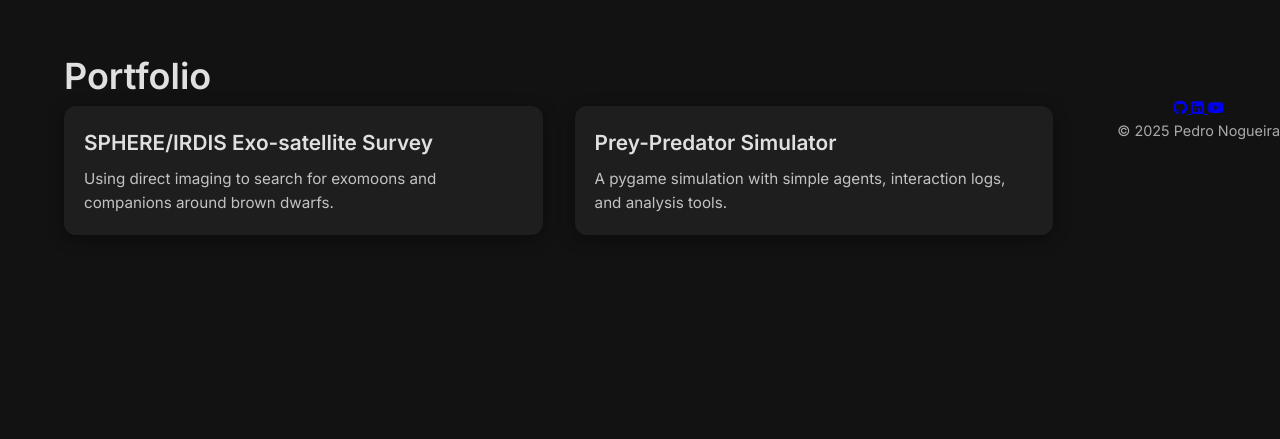
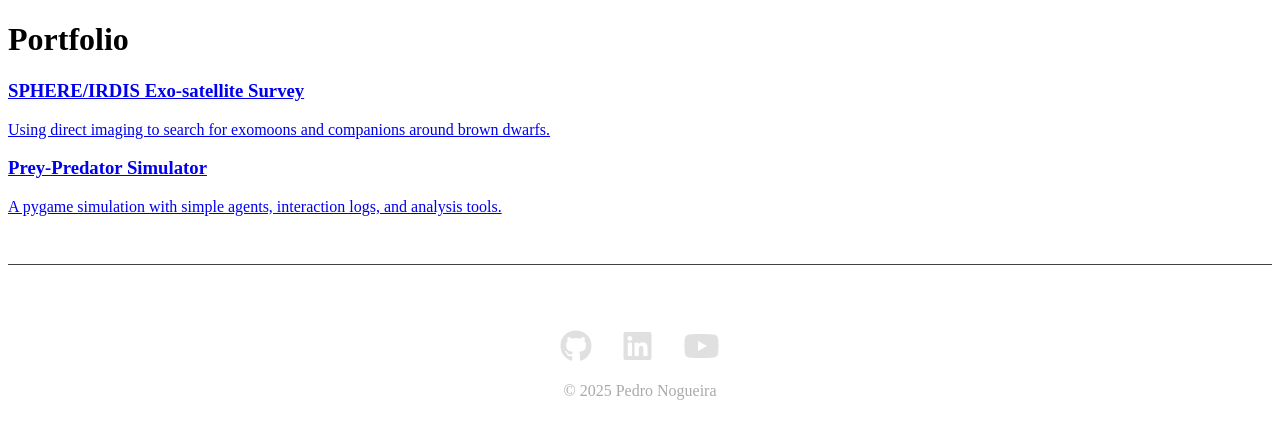
Before and after one commit to PedroNogueira404/PedroNogueira404.github.io, a Jekyll site: the page built from portfolio.md, in a window 1280 px wide. Shown: the top 439 px of the page. Built offline with Jekyll 4.4.1, drawn with Linux system fonts in a browser that asks for light colours.

Commit message:
Update style_white.css

```diff
--- a/assets/css/style_white.css
+++ b/assets/css/style_white.css
@@ -1,209 +1,38 @@
-@import url('https://fonts.googleapis.com/css2?family=Inter:wght@400;600&display=swap');
-
-/* Reset básico */
-* {
-  margin: 0;
-  padding: 0;
-  box-sizing: border-box;
+/* Ícones de redes sociais globais */
+.social-icons {
+  display: flex;
+  justify-content: center;
+  margin-top: 2rem;
 }
 
-body {
-  font-family: 'Inter', sans-serif;
-  font-size: 18px;
-  line-height: 1.6;
-  display: flex;
-  min-height: 100vh;
-  background-color: #121212;
+.social-icon {
+  font-size: 2rem;
   color: #e0e0e0;
-  transition: background-color 0.3s ease, color 0.3s ease;
+  margin: 0 1rem;
+  transition: color 0.3s ease;
 }
 
-body.light-mode {
-  background-color: #f4f4f4;
-  color: #222;
+.social-icon:hover {
+  color: #66ccff;
 }
 
-/* Sidebar */
-.sidebar {
-  width: 270px;
-  padding: 2rem;
-  background: #1e1e1e url('/assets/2024yr4_discovery_atlas.gif') no-repeat center center;
-  background-size: cover;
-  text-align: center;
-  color: white;
-  display: flex;
-  flex-direction: column;
-  align-items: center;
-  backdrop-filter: brightness(0.6);
+body.light-mode .social-icon {
+  color: #333;
 }
 
-body.light-mode .sidebar {
-  background: #f0f0f0 url('/assets/background-light.jpg') no-repeat center center;
-  backdrop-filter: brightness(0.8);
-  color: #222;
-}
-
-.profile-img {
-  width: 140px;
-  height: 140px;
-  border-radius: 50%;
-  object-fit: cover;
-  margin-bottom: 1rem;
-  border: 3px solid white;
-}
-
-.profile-name {
-  font-size: 1.6rem;
-  font-weight: 600;
-  margin-bottom: 1.2rem;
-}
-
-.main-nav a {
-  font-weight: 500;
-}
-
-.nav-link, .social-link {
-  display: block;
-  margin: 1rem 0;
-  color: inherit;
-  text-decoration: none;
-  transition: all 0.3s ease;
-}
-
-.nav-link:hover, .social-link:hover {
-  color: #66ccff;
-  transform: translateX(5px);
-}
-
-.social-links i {
-  margin-right: 8px;
-}
-
-/* Conteúdo principal */
-.main-content {
-  flex: 1;
-  padding: 3rem 4rem;
-}
-
-/* Cartões de Projeto */
-.card-grid {
-  display: grid;
-  grid-template-columns: repeat(auto-fit, minmax(260px, 1fr));
-  gap: 2rem;
-}
-
-.card {
-  background-color: #1e1e1e;
-  border-radius: 12px;
-  padding: 20px;
-  transition: transform 0.3s ease, box-shadow 0.3s ease;
-  text-decoration: none;
-  color: inherit;
-  box-shadow: 0 4px 16px rgba(0, 0, 0, 0.4);
-}
-
-.card:hover {
-  transform: translateY(-6px);
-  box-shadow: 0 8px 24px rgba(0, 0, 0, 0.6);
-}
-
-.card h3 {
-  margin-bottom: 0.5rem;
-  font-size: 1.3rem;
-}
-
-.card p {
-  font-size: 0.95rem;
-  opacity: 0.85;
-}
-
-body.light-mode .card {
-  background-color: #ffffff;
-  color: #222;
-  box-shadow: 0 4px 12px rgba(0,0,0,0.1);
-}
-
-body.light-mode .card:hover {
-  box-shadow: 0 8px 20px rgba(0,0,0,0.2);
+body.light-mode .social-icon:hover {
+  color: #0077b5;
 }
 
 /* Rodapé */
 .site-footer {
-  margin-top: 4rem;
+  text-align: center;
+  margin-top: 3rem;
   padding-top: 2rem;
-  text-align: center;
+  border-top: 1px solid #444;
   color: #aaa;
-  font-size: 0.9rem;
 }
 
 body.light-mode .site-footer {
-  color: #555;
+  color: #666;
 }
-
-/* Switch de modo escuro/claro */
-.switch-container {
-  position: absolute;
-  top: 1rem;
-  right: 1rem;
-  display: flex;
-  align-items: center;
-}
-
-.switch-label {
-  margin-right: 8px;
-  font-size: 0.95rem;
-  color: inherit;
-}
-
-.switch {
-  position: relative;
-  width: 40px;
-  height: 20px;
-}
-
-.switch input {
-  opacity: 0;
-  width: 0;
-  height: 0;
-}
-
-.slider {
-  position: absolute;
-  cursor: pointer;
-  top: 0;
-  left: 0;
-  right: 0;
-  bottom: 0;
-  background-color: #ccc;
-  transition: 0.4s;
-  border-radius: 50px;
-}
-
-.slider:before {
-  position: absolute;
-  content: "";
-  height: 12px;
-  width: 12px;
-  border-radius: 50%;
-  left: 4px;
-  bottom: 4px;
-  background-color: white;
-  transition: 0.4s;
-}
-
-input:checked + .slider {
-  background-color: #66ccff;
-}
-
-input:checked + .slider:before {
-  transform: translateX(20px);
-}
-
-/* Comentários */
-.comments-section {
-  max-height: 400px;
-  overflow-y: auto;
-  margin-top: 2rem;
-  border-top: 1px solid #444;
-  padding-top: 1rem;
-}
```
